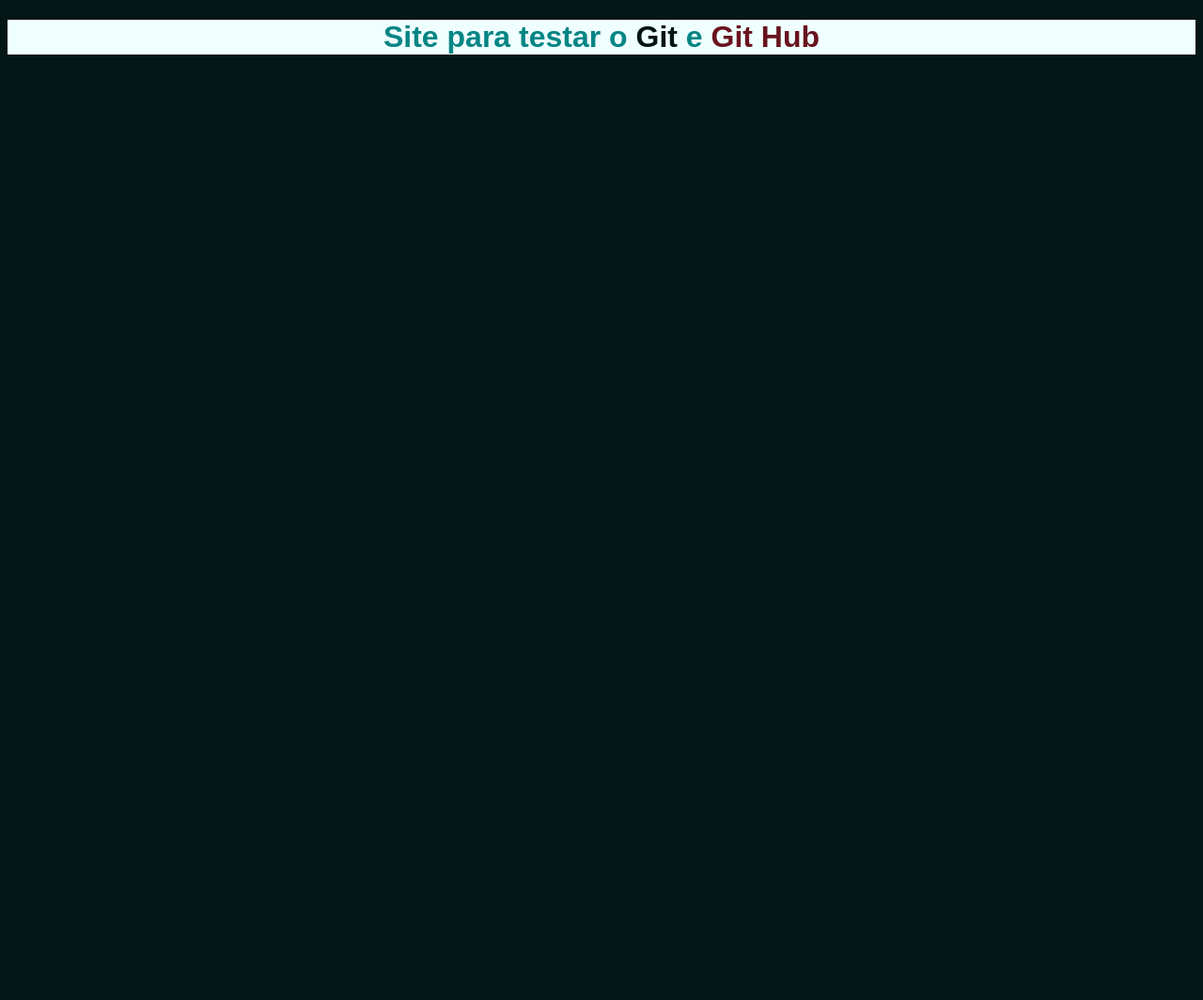
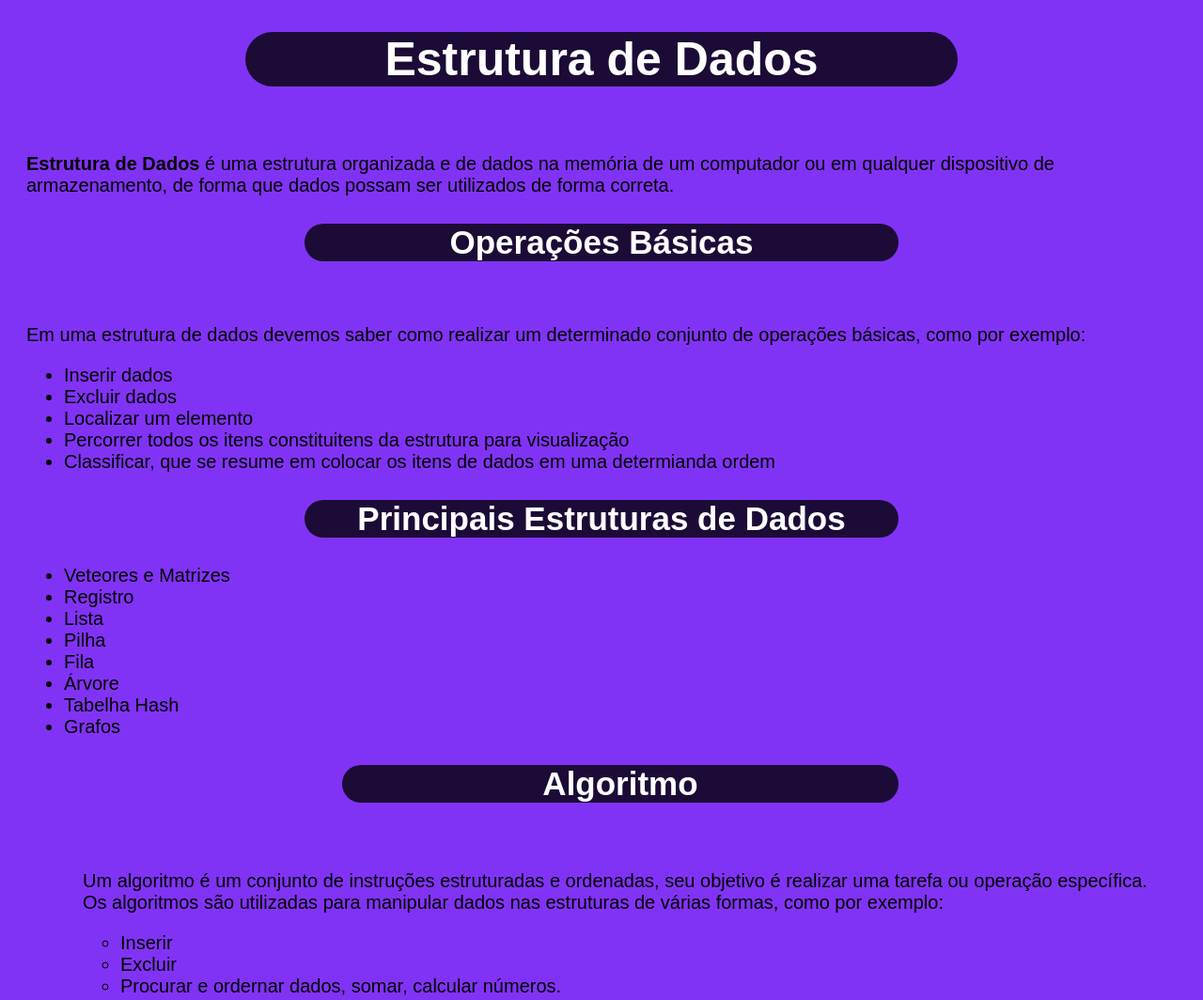
Before and after one commit to GabrielProgrammr/C-digo, a plain HTML site: page Git/git.html in a window 1280 px wide. Shown: the whole page at 94% size. Before the commit the page ends 800 px from the top, so only its background shows below. Drawn offline with Linux system fonts and the light colour scheme.

Commit message:
initial commit

```diff
--- a/Git/git.html
+++ b/Git/git.html
@@ -1,25 +1,77 @@
 <!DOCTYPE html>
-<html lang="pt">
+<html lang="pt-br">
 <head>
     <meta charset="UTF-8">
     <meta http-equiv="X-UA-Compatible" content="IE=edge">
     <meta name="viewport" content="width=device-width, initial-scale=1.0">
-    <title>Git</title>
+    <title>Estrutura de Dados</title>
     <style>
-        body  {background-color: rgb(4, 22, 22);}
+        body  {
+            background-color:#8133F5;
+        }
         h1 {
-            color:rgb(2, 133, 133);
+            color: white;
             font-family: Arial, Helvetica, sans-serif;
-            background-color: azure;
+            font-size: 50px;
             text-align: center;
+            background-color: #1C0B36;
+           margin-left: 20%;
+           margin-right: 20%;
+           border-radius: 40px;
         }
-        #git {
-            color:rgb(2, 19, 19)
+        h2 {
+            color: white;
+            font-family: Arial, Helvetica, sans-serif;
+            font-size: 35px;
+            text-align: center;
+            background-color: #1C0B36;
+           margin-left: 25%;
+           margin-right: 25%;
+           border-radius: 40px;
         }
-        #class { color:rgb(105, 20, 31);  }
+        p,ul {
+            font-family: Arial, Helvetica, sans-serif;
+            font-size: 20px;
+            margin: 20px;
+        }
     </style>
 </head>
 <body>
- <h1>Site para testar o <class id="git">Git</class> e <class id="class">Git Hub</class></h1>
+    <h1>Estrutura de Dados</h1>
+    <br>
+    <p class id="bit"><strong>Estrutura de Dados</strong> é uma
+        estrutura organizada e de dados na memória de um computador ou em qualquer dispositivo de armazenamento, de forma que
+         dados possam ser utilizados de forma correta.</p>
+    <h2>Operações Básicas</h2>
+    <br>
+    <p class id="bit">Em uma estrutura de dados devemos saber como realizar um determinado conjunto de operações básicas, como por exemplo:
+        <ul class id="bit">
+            <li>Inserir dados</li>
+            <li>Excluir dados</li>
+            <li>Localizar um elemento</li>
+            <li>Percorrer todos os itens constituitens da estrutura para visualização</li>
+            <li>Classificar, que se resume em colocar os itens de dados em uma determianda ordem</li>
+        </ul>
+    </p>
+    <h2>Principais Estruturas de Dados</h2>
+    <ul>
+        <li>Veteores e Matrizes</li>
+        <li>Registro</li>
+        <li>Lista</li>
+        <li>Pilha</li>
+        <li>Fila</li>
+        <li>Árvore</li>
+        <li>Tabelha Hash</li>
+        <li>Grafos</li>
+    <h2>Algoritmo</h2>
+    <br>
+    <p class id="bit">Um algoritmo é um conjunto de instruções estruturadas e ordenadas, seu objetivo é realizar uma tarefa ou operação específica.
+
+        Os algoritmos são utilizadas para manipular dados nas estruturas de várias formas, como por exemplo:</p>
+        <ul>
+            <li>Inserir</li>
+            <li>Excluir</li>
+            <li>Procurar e ordernar dados, somar, calcular números.</li>
+        </ul>
 </body>
 </html>
```
Also changed, not shown: 1 other file.
